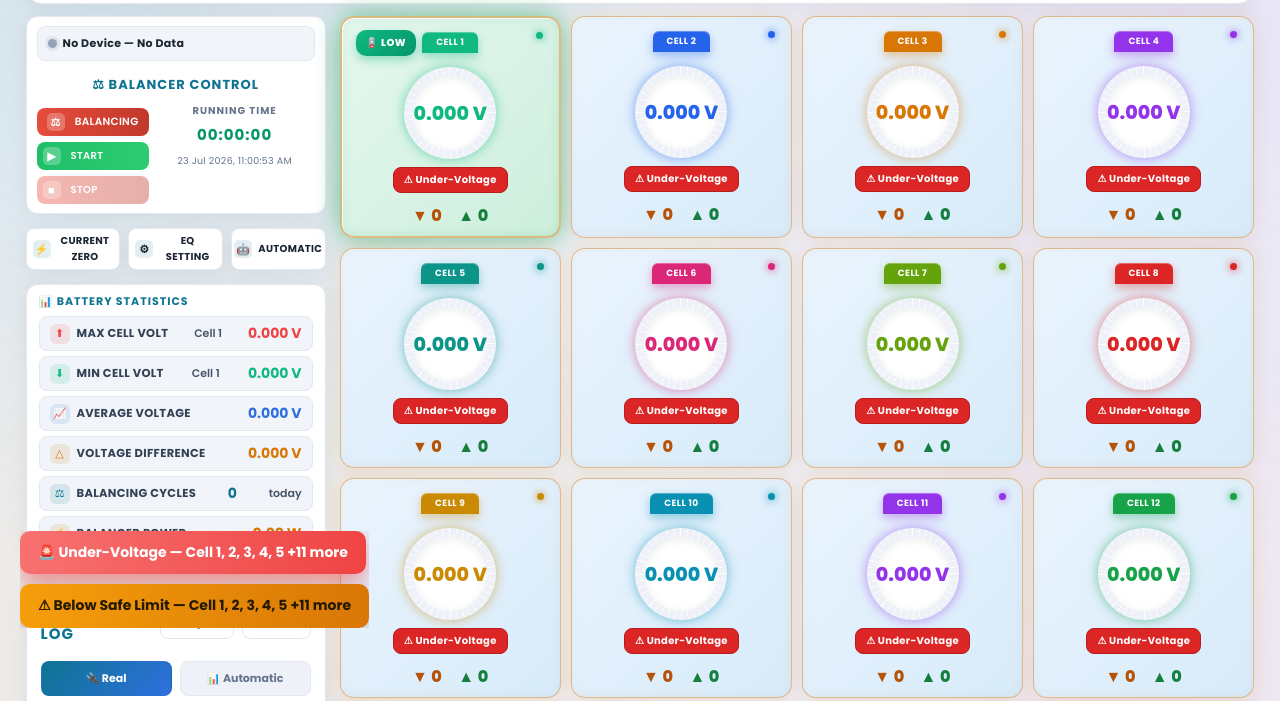
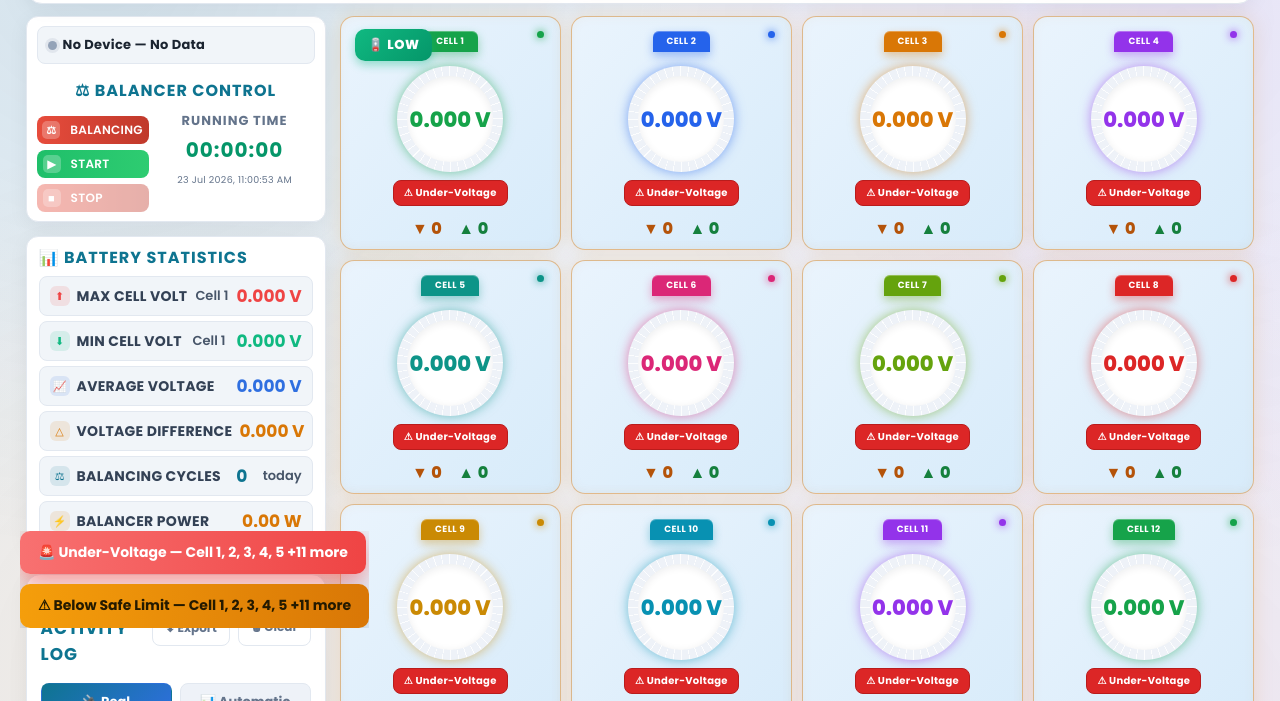
Before and after one commit to Vishmitha363/Battery_Project, a plain HTML site: page index.html in a window 1280 px wide. Shown: the part 76-777 px from the top of the page. Drawn offline with Linux system fonts and the light colour scheme; sample sign-in values are in the browser's storage.

Commit message:
Update style.css

```diff
--- a/style.css
+++ b/style.css
@@ -266,9 +266,11 @@ body{
 
 /* Left-column order: BMS Controls (0), then Voltage/Current/Power + quick
    controls row, then Battery Statistics, then the Activity Log. */
-.left-column .tp-row{ order:1; }
-.left-column #stats{ order:2; }
-.left-column .activity-log{ order:3; }
+/* Left column order: Balancer Control (0) → Battery Statistics (1) →
+   Activity Log (2) → Current/EQ/Automatic buttons (3). */
+.left-column #stats{ order:1; }
+.left-column .activity-log{ order:2; }
+.left-column .tp-row{ order:3; }
 
 /* Quick-control buttons — a full-width row of three EQUAL-width buttons.
    min-width:0 lets each shrink to the same 1/3 share; without it the
@@ -1238,13 +1240,13 @@ body{
 
     align-items:center;
 
-    font-size:10px;
+    font-size:13px;
 
     font-weight:800;
 
     letter-spacing:.5px;
 
-    padding:5px 10px;
+    padding:6px 13px;
 
     border-radius:10px;
 
@@ -1314,16 +1316,9 @@ body{
 
 .cell.cell-high{
 
-    --c:#ef4444 !important;
-
-    /* Red tint so the highest cell stands out from the light-blue default. */
-    background:linear-gradient(135deg, #fdecec 0%, #fad9d9 100%);
-
-    border-width:2px;
-
-    border-color:rgba(239,68,68,.5);
-
-    animation:gentlePulseRed 2s ease-in-out infinite;
+    /* HIGH cell is NOT highlighted — it looks like every other cell; only its
+       HIGH badge marks it. (No red tint / border / pulse.) */
+    animation:none;
 
 }
 
@@ -1359,16 +1354,9 @@ body{
 
 .cell.cell-low{
 
-    --c:#10b981 !important;
-
-    /* Green tint so the lowest cell stands out from the light-blue default. */
-    background:linear-gradient(135deg, #e6f7ef 0%, #cdefdd 100%);
-
-    border-width:2px;
-
-    border-color:rgba(16,185,129,.5);
-
-    animation:gentlePulseGreen 2s ease-in-out infinite;
+    /* LOW cell is NOT highlighted — it looks like every other cell; only its
+       LOW badge marks it. (No green tint / border / pulse.) */
+    animation:none;
 
 }
 
@@ -1699,9 +1687,9 @@ body{
 
     --pct:0;
 
-    width:92px;
-
-    height:92px;
+    width:106px;
+
+    height:106px;
 
     margin:0 auto 5px;
 
@@ -1728,9 +1716,9 @@ body{
 
 .cell-gauge-inner{
 
-    width:74px;
-
-    height:74px;
+    width:86px;
+
+    height:86px;
 
     border-radius:50%;
 
@@ -1750,9 +1738,14 @@ body{
 
     color:var(--c);
 
-    font-size:19px;
+    font-size:21px;
 
     font-weight:800;
+
+    /* Keep "3.874 V" on ONE line, centred inside the gauge. */
+    white-space:nowrap;
+
+    text-align:center;
 
 }
 
@@ -3640,3 +3633,43 @@ button:disabled{
     color:var(--text);
 
 }
+
+/* ==========================================
+   BIGGER TEXT — left-panel letters enlarged.
+   Text only; box sizes and layout unchanged.
+   Kept at the end so these sizes win the cascade.
+========================================== */
+
+/* Balancer Control */
+.left-panel h2{ font-size:16px; }
+.device-status{ font-size:13px; }
+.timer-box h3{ font-size:13px; }
+.timer-box h2{ font-size:20px; }
+.eta-box h3{ font-size:13px; }
+.eta-box h2{ font-size:18px; }
+.running-label{ font-size:13px; }
+.left-panel .balancing-status{ font-size:12px; }
+.control-buttons button{ font-size:12px; }
+.balancing-line .bal-title{ font-size:11px; }
+.balancing-line .bal-dis,
+.balancing-line .bal-chg,
+.balancing-line .bal-sep,
+.balancing-line .balancing-note{ font-size:12px; }
+
+/* Activity Log */
+.activity-log h2{ font-size:17px; }
+.log-tab-btn{ font-size:13px; }
+.log-export-btn,
+.log-clear-btn{ font-size:12px; }
+.log-entry .log-time{ font-size:12px; }
+.log-entry .log-message{ font-size:13px; }
+
+/* Battery Statistics */
+.stats-bar h3,
+#stats h3{ font-size:16px; }
+.stat-label{ font-size:14px; }
+.stat-value{ font-size:17px; }
+.stat-sub{ font-size:13px; }
+
+/* Current Zero / EQ Setting / Automatic */
+.bottom-controls button{ font-size:12.5px; }
```
